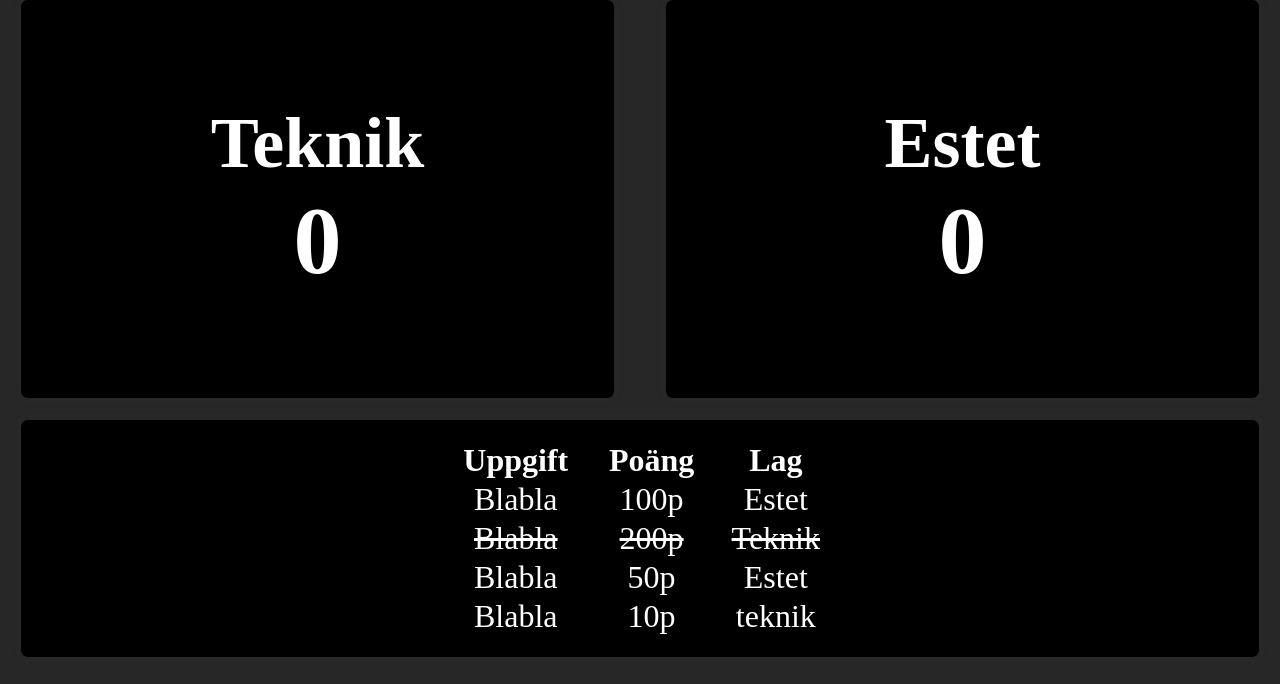
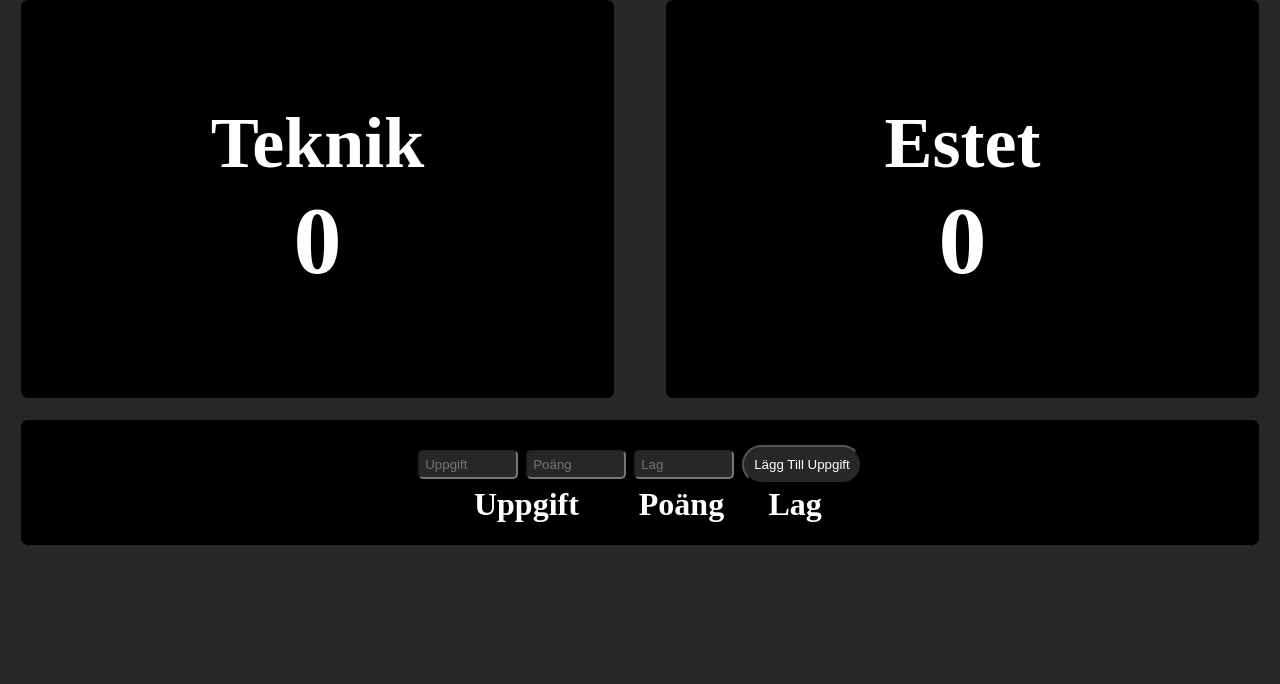
Before and after one commit to santatsut/poangjakt, a PHP site: page / in a window 1280 px wide. Shown: the part 116-800 px from the top of the page. Run offline with PHP 8.4, Linux system fonts and the light colour scheme; lists and menus that the app fills with data are empty.

Commit message:
AddedFeaturesOfListAndTasks

```diff
--- a/Progress.php
+++ b/Progress.php
@@ -6,9 +6,9 @@ $List = json_decode($json, true); // decode as associative array
 
 <div id="leftSide">
     <h2>Teknik</h2>
-    <h1><?php echo $List[0][0]['Poäng']; ?></h1>
+    <h1><?php echo $List[0][1]['Poäng']; ?></h1>
 </div>
 <div id="rightSide">
     <h2>Estet</h2>
-    <h1><?php echo $List[0][1]['Poäng']; ?></h1>
+    <h1><?php echo $List[0][0]['Poäng']; ?></h1>
 </div>
--- /dev/null
+++ b/SetPoints.php
@@ -0,0 +1,26 @@
+<?php
+
+$json = file_get_contents('data.json');
+
+$myfile = fopen('data.json', 'w');
+$List = json_decode($json, true); // decode as associative array
+function GetValues(&$List, $type)
+{
+    $Poäng = 0;
+    foreach ($List[1] as &$row) {
+        if ($row['avklarad'] == true && (string) $row['lag'] === $type && $row['Checked'] == false) {
+            echo 'hi';
+
+            $Poäng += $row['Poäng'];
+            $row['Checked'] = true;
+        }
+    }
+
+    return [$Poäng, $List];
+}
+[$P,$List] = GetValues($List, 'Es');
+$List[0][0]['Poäng'] += $P;
+[$P,$List] = GetValues($List, 'Te');
+$List[0][1]['Poäng'] += $P;
+file_put_contents('data.json', json_encode($List, JSON_PRETTY_PRINT | JSON_UNESCAPED_UNICODE));
+fclose($myfile);
--- a/Table.php
+++ b/Table.php
@@ -12,11 +12,35 @@
   // Loop through rows
   foreach ($List[1] as $row) {
       $style = $row['avklarad'] ? 'text-decoration: line-through;' : '';
+
       echo '<tr style="'.$style.'">';
       echo '<td>'.$row['Uppgift'].'</td>';
       echo '<td>'.$row['Poäng'].'p</td>';
       echo '<td>'.$row['lag'].'</td>';
+      echo '<td>
+<form method="post">
+    <button type="submit" name="done" value="'.htmlspecialchars($row['Uppgift']).'">
+        Done
+    </button>
+</form>
+          </td>';
       echo '</tr>';
+  }
+
+  if (isset($_POST['done'])) {
+      $taskId = $_POST['done']; // the Uppgift from the row clicked
+
+      foreach ($List[1] as &$row) {
+          if ($row['Uppgift'] === $taskId) {
+              $row['avklarad'] = true; // mark only this one
+          }
+      }
+
+      file_put_contents('data.json', json_encode($List, JSON_PRETTY_PRINT | JSON_UNESCAPED_UNICODE));
+
+      // reload to show the update and prevent resubmission
+      header('Location: '.$_SERVER['PHP_SELF']);
+      exit;
   }
   ?>
 </table>
--- /dev/null
+++ b/addTask.php
@@ -0,0 +1,22 @@
+<?php
+
+$json = file_get_contents('data.json');
+
+$List = json_decode($json, true); // decode as associative array
+
+if (isset($_POST['addTask'])) {
+    $Task = [
+        'Uppgift' => $_POST['Uppgift'],
+        'lag' => $_POST['Lag'],
+        'Poäng' => $_POST['Poäng'],
+        'avklarad' => false,
+        'Checked' => false,
+    ];
+
+    $List[1][] = $Task;
+    $myfile = fopen('data.json', 'w');
+
+    file_put_contents('data.json', json_encode($List, JSON_PRETTY_PRINT | JSON_UNESCAPED_UNICODE));
+    fclose($myfile);
+    header('Location: '.$_SERVER['PHP_SELF']);
+}
--- a/data.json
+++ b/data.json
@@ -1,34 +1,13 @@
 [
-    [{"Name" : "Estet","Poäng" : 0},{"Name" : "Teknik","Poäng" : 0}],
-
-
     [
         {
-            "Uppgift" : "Blabla",
-            "Poäng" : 100,
-            "lag" : "Estet",
-            "avklarad" : false
+            "Name": "Es",
+            "Poäng": 0
         },
         {
-            "Uppgift" : "Blabla",
-            "Poäng" : 200,
-            "lag" : "Teknik",
-            "avklarad" : true
-
-        },
-        {
-            "Uppgift" : "Blabla",
-            "Poäng" : 50,
-            "lag" : "Estet",
-            "avklarad" : false
-
-        },
-        {
-            "Uppgift" : "Blabla",
-            "Poäng" : 10,
-            "lag" : "teknik",
-            "avklarad" : false
-
+            "Name": "Te",
+            "Poäng": 0
         }
-    ]
+    ],
+    []
 ]
--- a/index.php
+++ b/index.php
@@ -1,21 +1,35 @@
 <!DOCTYPE html>
 <html lang="en">
+
 <head>
     <meta charset="UTF-8">
     <meta name="viewport" content="width=device-width, initial-scale=1.0">
     <link rel="stylesheet" href="style.css">
     <title>Document</title>
 </head>
+
 <body>
+    <?php include_once 'SetPoints.php'; ?>
+
     <div id="navbar">
         <h1>Poäng Jakt</h1>
         <p>Detta är Poängen just nu</p>
     </div>
     <div id="content">
+
         <?php include_once 'Progress.php'; ?>
         <div id="bottomSide">
+            <form method="post">
+                <input type="text" name="Uppgift" placeholder="Uppgift" id="">
+                <input type="text" name="Poäng" placeholder="Poäng" id="">
+                <input type="text" name="Lag" placeholder="Lag" id="">
+                <input type="submit" name="addTask" class="Submitter" value="Lägg Till Uppgift">
+            </form>
+            <?php include_once 'addTask.php'; ?>
+
             <?php include_once 'Table.php'; ?>
         </div>
     </div>
 </body>
+
 </html>
--- a/style.css
+++ b/style.css
@@ -44,7 +44,10 @@ body{
 
 #bottomSide {
     display: flex;
+    flex-direction: column;
     justify-content: center;
+    align-items: center;
+
     font-size: 2em;
     width: 100%;
     margin-top: 20px;
@@ -62,3 +65,24 @@ width: 400px;
 td{
     text-decoration: var(--Done);
 }
+button {
+    display: flex;
+    justify-content: center;
+    align-items: center;
+    border-radius: 25px;
+}
+button h1 ,input{
+    field-sizing:content;
+    width: auto;
+    min-width: 100px;
+    height: auto;
+    color: white;
+    background-color: var(--SecColor);
+    padding: 5px;
+    border-radius: 5px;
+
+}
+.Submitter{
+    padding: 10px;
+    border-radius: 25px;
+}
--- /dev/null
+++ b/testfile.txt
@@ -0,0 +1 @@
+[[{"Po\u00e4ng":0}],[{"Po\u00e4ng":0}]]
```
